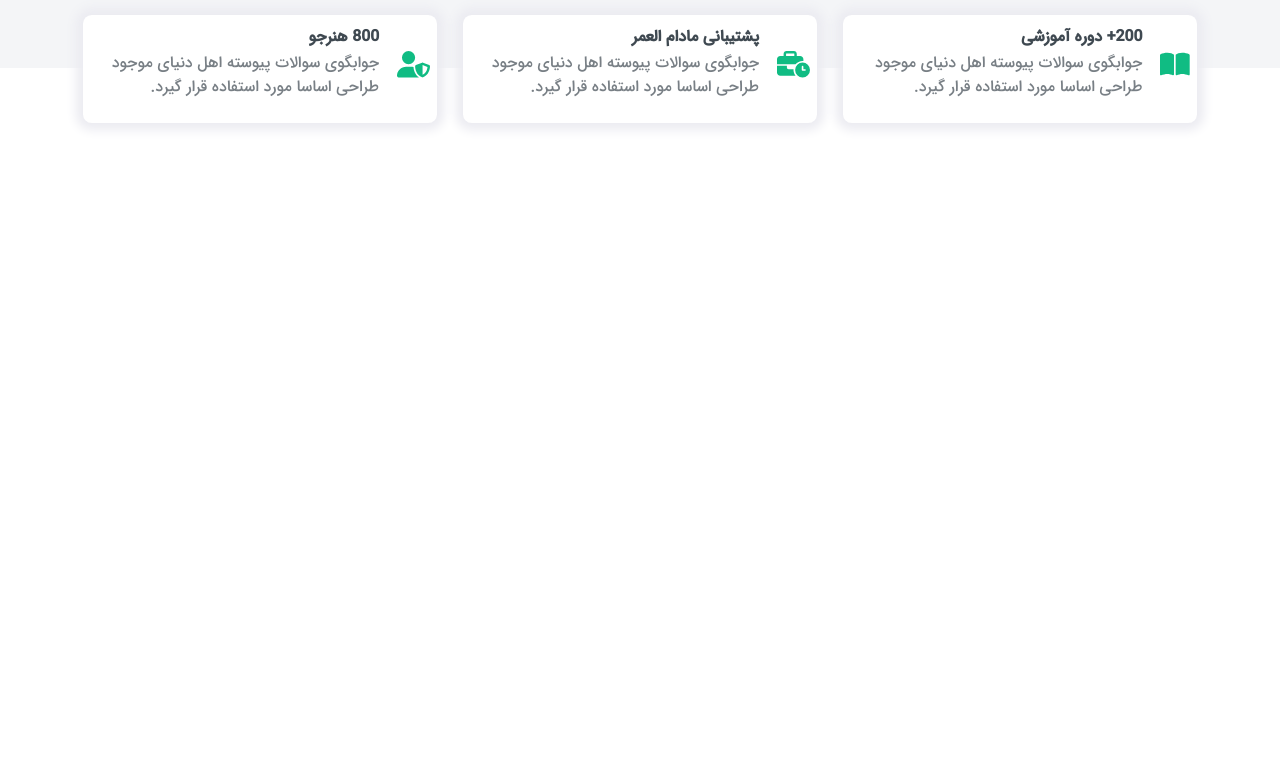
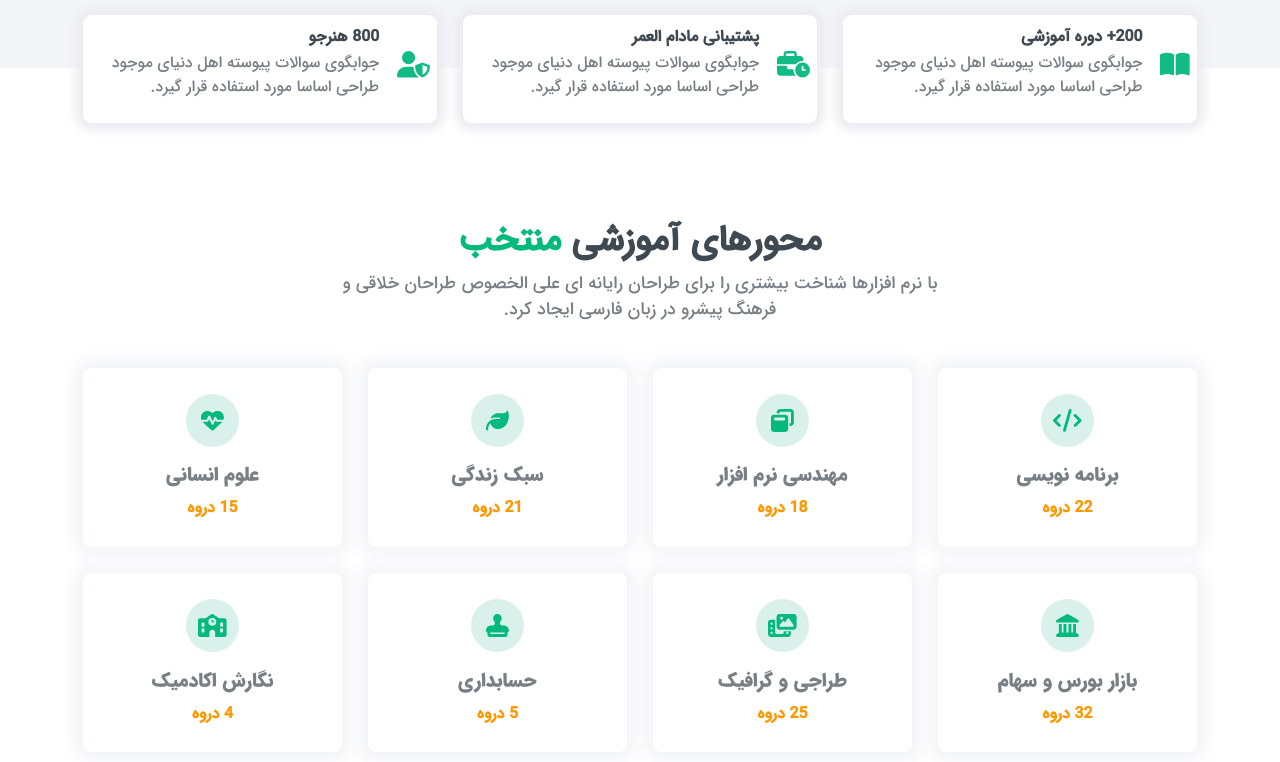
Before and after one commit to mohammadmehdidalvandii/Skill-up, a Next.js app: page / in a window 1280 px wide. Shown: the part 634-1396 px from the top of the page. Before the commit the page ends 836 px from the top, so only its background shows below. Built offline with nearby package versions, Linux system fonts and the light colour scheme.

Commit message:
create section categoryCourses form index-page v-1

```diff
--- /dev/null
+++ b/Data/db.json
@@ -0,0 +1,52 @@
+{
+    "categoryCourses":[
+        {
+            "id":1,
+            "CourseName":"برنامه نویسی",
+            "CourseNumber": 22,
+            "icon":"faCode"
+        },
+        {
+            "id":2,
+            "CourseName":"مهندسی نرم افزار",
+            "CourseNumber": 18,
+            "icon":"faWindowRestore"
+        },
+        {
+            "id":3,
+            "CourseName":"سبک زندگی",
+            "CourseNumber": 21,
+            "icon":"faLeaf"
+        },
+        {
+            "id":4,
+            "CourseName":"علوم انسانی",
+            "CourseNumber": 15,
+            "icon":"faHeartbeat"
+        },
+        {
+            "id":5,
+            "CourseName":"بازار بورس و سهام",
+            "CourseNumber": 32,
+            "icon":"faLandmark"
+        },
+        {
+            "id":6,
+            "CourseName":"طراجی و گرافیک",
+            "CourseNumber": 25,
+            "icon":"faPhotoVideo"
+        },
+        {
+            "id":7,
+            "CourseName":"حسابداری ",
+            "CourseNumber": 5,
+            "icon":"faStamp"
+        },
+        {
+            "id":8,
+            "CourseName":"نگارش اکادمیک",
+            "CourseNumber": 4,
+            "icon":"faSchool"
+        }
+    ]
+}
--- /dev/null
+++ b/components/template/index/CategoryCourses/CategoryCourses.js
@@ -0,0 +1,41 @@
+import React, { useState } from 'react';
+import style from '@/styles/home/CategoryCourses.module.css';
+import Title from '@/components/module/Title/Title';
+
+import "@fortawesome/fontawesome-svg-core/styles.css";
+import { config } from "@fortawesome/fontawesome-svg-core";
+config.autoAddCss = false;
+import { FontAwesomeIcon } from "@fortawesome/react-fontawesome";
+import *as icon from "@fortawesome/free-solid-svg-icons";
+import db from '@/Data/db.json'
+function CategoryCourses() {
+    const [categoryCourses , setCategoryCourses] = useState(db.categoryCourses)
+
+  return (
+   <section className={style.categoryCourses}>
+    <div className="container">
+        <div className="row">
+            <div className="col-12">
+                <Title title="محورهای آموزشی"  txt="منتخب"/>
+            </div>
+        </div>
+        <div className="row mt-4">
+            {categoryCourses.map(course=>(
+                    <div className="col-lg-3 col-md-4 col-sm-6 col-xs-12" key={course.id}>
+                    <div className={style.categoryCourses_item}>
+                        <span className={style.categoryCourses_item_icon}>
+                            <FontAwesomeIcon icon={icon[course.icon]}/>
+                        </span>
+                        <h6 className={style.categoryCourses_item_title}>{course.CourseName}</h6>
+                        <span className={style.categoryCourses_item_number}> {course.CourseNumber}  دروه</span>
+                    </div>
+                </div>
+                ))
+            }
+        </div>
+    </div>
+   </section>
+  )
+}
+
+export default CategoryCourses
--- a/pages/index.js
+++ b/pages/index.js
@@ -2,6 +2,7 @@ import React from 'react'
 import Head from 'next/head'
 import HomeSide from '@/components/template/index/HomeSide/HomeSide'
 import Award from '@/components/template/index/Award/Award'
+import CategoryCourses from '@/components/template/index/CategoryCourses/CategoryCourses'
 function index() {
   return (
     <>
@@ -10,6 +11,7 @@ function index() {
     </Head>
     <HomeSide/>
     <Award/>
+    <CategoryCourses/>
     </>
   )
 }
--- /dev/null
+++ b/styles/home/CategoryCourses.module.css
@@ -0,0 +1,50 @@
+.categoryCourses{
+    display: block;
+    width: 100%;
+    margin-bottom: 3rem;
+}
+.categoryCourses_item{
+    display: block;
+    text-align: center;
+    margin-bottom: 1.5rem;
+    box-shadow: 0 0 15px 10px var(--color-bgColor);
+    border-radius: 0.5rem;
+    padding: 1.5rem 0;
+    transition: all 0.3s ease-out;
+}
+.categoryCourses_item:hover{
+    background-color: var(--color-green-1);
+}
+.categoryCourses_item:hover .categoryCourses_item_icon{
+    background-color: var(--color-white);
+}
+.categoryCourses_item:hover .categoryCourses_item_title{
+    color: var(--color-white);
+}
+.categoryCourses_item_icon{
+    display: flex;
+    align-items: center;
+    justify-content: center;
+    margin: 0 auto;
+    width: 3rem;
+    height: 3rem;
+    background-color: var(--color-green-3);
+    border-radius: 50%;
+    font-size: 1.3rem;
+    color: var(--color-green-1);
+}
+.categoryCourses_item_title{
+    display: block;
+    margin-top: 1rem;
+    font-family: var(--font-black);
+    font-size: 1.1rem;
+    font-weight: bold;
+    color: var(--color-text);
+}
+.categoryCourses_item_number{
+    display: block;
+    margin: 0;
+    font-size: 0.9rem;
+    font-weight: 600;
+    color: var(--color-yellow);
+}
--- a/styles/title/Title.module.css
+++ b/styles/title/Title.module.css
@@ -24,7 +24,7 @@ width: 100%;
     display: block;
     text-align: center;
     margin: 0 auto;
-    width: 600px;
+    max-width: 600px;
     font-family: var(--font_bold);
     font-size: 1rem;
     font-weight: 500;
```
